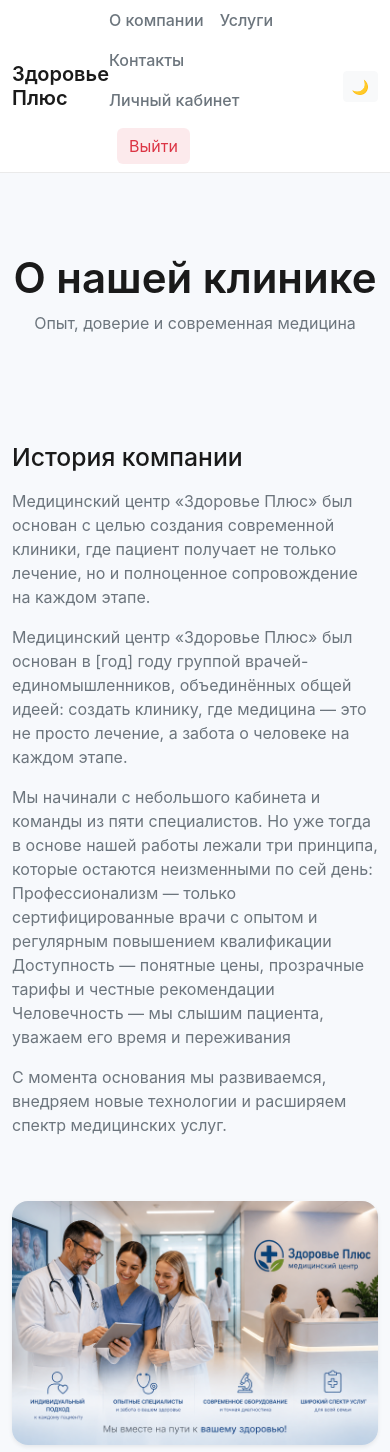
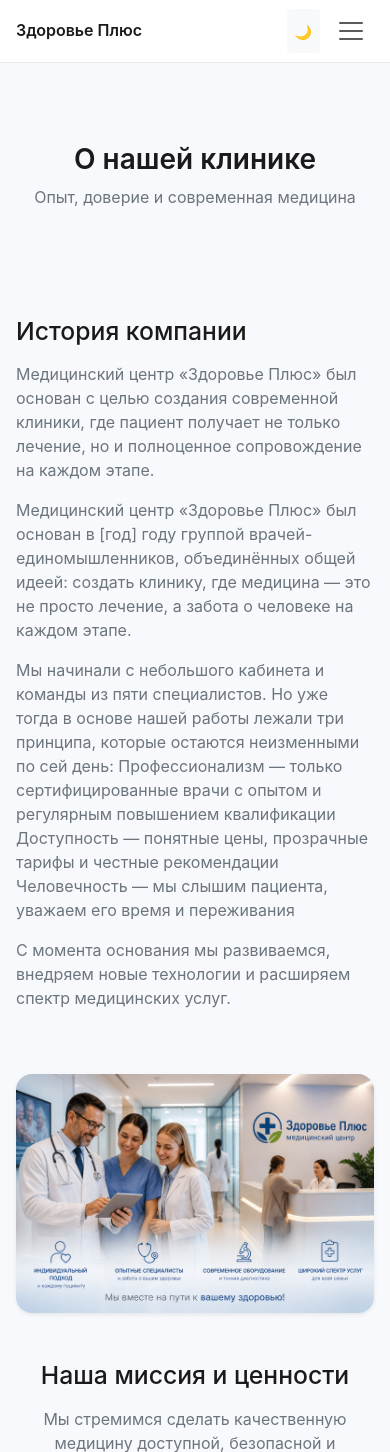
Before and after one commit to TJinay-arch/medical-lab, a Django app: page /about/ in a window 390 px wide. Shown: the top 1452 px of the page. Run offline with Django 5.2, Linux system fonts and the light colour scheme; the visitor is signed in with stand-in values (Sample User, id 1); data that the repository does not hold is empty; some libraries are stand-ins or nearby versions.

Commit message:
fix: адаптивный навбар + мобильные стили

```diff
--- a/static/css/custom.css
+++ b/static/css/custom.css
@@ -448,3 +448,120 @@ input:-webkit-autofill:focus {
         padding-right: 1rem;
     }
 }
+
+/* =========================
+   МОБИЛЬНАЯ АДАПТАЦИЯ НАВБАРА
+========================= */
+
+/* Гамбургер-кнопка: увеличиваем область нажатия */
+.navbar-toggler {
+    padding: 0.5rem;
+    min-width: 44px;  /* Рекомендация Apple/Google для тач-интерфейсов */
+    min-height: 44px;
+    display: flex;
+    align-items: center;
+    justify-content: center;
+}
+
+.navbar-toggler-icon {
+    width: 1.5em;
+    height: 1.5em;
+}
+
+/* Ссылки меню на мобильных: крупнее, с отступами */
+@media (max-width: 991px) {
+    .navbar-collapse {
+        background: var(--card);
+        border-radius: 12px;
+        padding: 1rem;
+        margin-top: 0.5rem;
+        box-shadow: 0 10px 30px rgba(0,0,0,0.1);
+        border: 1px solid var(--border);
+    }
+
+    .nav-link-custom {
+        font-size: 1.1rem;
+        padding: 0.75rem 1rem !important;  /* !important перебивает Bootstrap */
+        border-radius: 8px;
+    }
+
+    .nav-link-custom:hover {
+        background: rgba(13, 110, 253, 0.08);
+    }
+
+    /* Кнопки на всю ширину на мобильных */
+    .btn-soft-primary,
+    .btn-soft-danger {
+        padding: 0.75rem 1.5rem;
+        font-size: 1.05rem;
+    }
+}
+
+/* На ПК: возвращаем компактные стили */
+@media (min-width: 992px) {
+    .nav-link-custom {
+        padding: 0.5rem 0.75rem !important;
+        font-size: 0.95rem;
+    }
+}
+
+/* =========================
+   ОБЩИЕ УЛУЧШЕНИЯ ДЛЯ МОБИЛЬНЫХ
+========================= */
+
+/* Увеличиваем минимальную высоту кликабельных элементов */
+a, button, .btn, input, select, textarea {
+    min-height: 44px;
+}
+
+/* Предотвращаем горизонтальный скролл */
+html, body {
+    overflow-x: hidden;
+    max-width: 100vw;
+}
+
+/* Адаптивные отступы для контейнеров */
+@media (max-width: 768px) {
+    .container {
+        padding-left: 1rem !important;
+        padding-right: 1rem !important;
+    }
+
+    .hero-title {
+        font-size: 1.75rem !important;  /* Уменьшаем заголовок на мобильных */
+    }
+
+    .hero-subtitle {
+        font-size: 1rem !important;
+    }
+
+    /* Карточки: убираем hover-эффект на тач-устройствах */
+    .card-custom,
+    .service-card,
+    .doctor-card {
+        transition: none !important;
+    }
+    .card-custom:hover,
+    .service-card:hover,
+    .doctor-card:hover {
+        transform: none !important;
+    }
+}
+
+/* =========================
+   TOAST-УВЕДОМЛЕНИЯ НА МОБИЛЬНЫХ
+========================= */
+
+@media (max-width: 768px) {
+    .toast-container-custom {
+        top: 70px;  /* Чуть ниже хедера на мобильных */
+        right: 0.5rem;
+        left: 0.5rem;
+        width: auto;  /* Растягиваем на всю ширину */
+    }
+
+    .toast-alert {
+        font-size: 0.95rem;
+        padding: 0.875rem 1rem;
+    }
+}
--- a/templates/base.html
+++ b/templates/base.html
@@ -12,22 +12,24 @@
 
 <body>
 <header class="navbar-custom sticky-top">
-    <div class="container d-flex align-items-center justify-content-between py-2">
+    <div class="container d-flex align-items-center justify-content-between py-2 py-lg-3">
 
-        <!-- ЛОГО -->
-        <a href="/" class="logo-link">
-            <h5 class="logo mb-0">Здоровье Плюс</h5>
+
+        <a href="/" class="logo-link d-flex align-items-center">
+            <h5 class="logo mb-0 fs-6 fs-lg-5">Здоровье Плюс</h5>
         </a>
 
-        <div class="d-flex align-items-center gap-3">
+
+        <div class="d-flex align-items-center gap-2 gap-lg-3">
+
+            <button id="themeToggle" class="btn btn-sm btn-light border-0">
+                <span class="d-none d-sm-inline">🌙</span>
+                <span class="d-sm-none">🌓</span>
+            </button>
+
             {% include 'core/menu.html' %}
 
-            <!-- Переключатель темы -->
-            <button id="themeToggle" class="btn btn-sm btn-light">
-                🌙
-            </button>
         </div>
-
     </div>
 </header>
 <div class="toast-container-custom">
--- a/templates/core/menu.html
+++ b/templates/core/menu.html
@@ -1,27 +1,57 @@
-<nav class="nav align-items-center gap-3">
+<!-- templates/core/menu.html -->
+<nav class="navbar navbar-expand-lg p-0">
+    <div class="container-fluid p-0">
 
-    <a class="nav-link-custom" href="{% url 'core:about' %}">О компании</a>
+        <!-- 🔥 ГАМБУРГЕР-КНОПКА (видна только на мобильных < 992px) -->
+        <button class="navbar-toggler border-0" type="button"
+                data-bs-toggle="collapse"
+                data-bs-target="#mobileMenu"
+                aria-controls="mobileMenu"
+                aria-expanded="false"
+                aria-label="Toggle navigation">
+            <span class="navbar-toggler-icon"></span>
+        </button>
 
-    <!-- DROPDOWN БЕЗ КНОПКИ -->
-    <a class="nav-link-custom" href="{% url 'services:services' %}">
-        Услуги
-    </a>
+        <!-- 🔥 СКРЫВАЕМОЕ МЕНЮ -->
+        <div class="collapse navbar-collapse" id="mobileMenu">
+            <ul class="navbar-nav align-items-lg-center gap-2 gap-lg-3 w-100">
 
-    <a class="nav-link-custom" href="{% url 'core:contacts' %}">Контакты</a>
+                <!-- Ссылки меню -->
+                <li class="nav-item">
+                    <a class="nav-link-custom py-2 py-lg-0" href="{% url 'core:about' %}">О компании</a>
+                </li>
+
+                <li class="nav-item">
+                    <a class="nav-link-custom py-2 py-lg-0" href="{% url 'services:services' %}">Услуги</a>
+                </li>
+
+                <li class="nav-item">
+                    <a class="nav-link-custom py-2 py-lg-0" href="{% url 'core:contacts' %}">Контакты</a>
+                </li>
 
                 {% if user.is_authenticated %}
-    <a href="{% url 'users:dashboard_router' %}" class="nav-link-custom">
+                <li class="nav-item">
+                    <a href="{% url 'users:dashboard_router' %}" class="nav-link-custom py-2 py-lg-0">
                         Личный кабинет
                     </a>
+                </li>
                 {% endif %}
 
+                <!-- Кнопки входа/выхода: на мобильном - на всю ширину, на ПК - компактно -->
                 {% if not user.is_authenticated %}
-    <a class="btn btn-soft-primary ms-2" href="{% url 'users:login' %}">Войти</a>
+                <li class="nav-item mt-2 mt-lg-0">
+                    <a class="btn btn-soft-primary w-100 w-lg-auto" href="{% url 'users:login' %}">Войти</a>
+                </li>
                 {% else %}
-    <form method="post" action="{% url 'users:logout' %}">
+                <li class="nav-item mt-2 mt-lg-0">
+                    <form method="post" action="{% url 'users:logout' %}" class="w-100 w-lg-auto">
                         {% csrf_token %}
-        <button class="btn btn-soft-danger ms-2">Выйти</button>
+                        <button class="btn btn-soft-danger w-100 w-lg-auto">Выйти</button>
                     </form>
+                </li>
                 {% endif %}
 
+            </ul>
+        </div>
+    </div>
 </nav>
```
Lines whose indentation alone changed are shown as unchanged.
